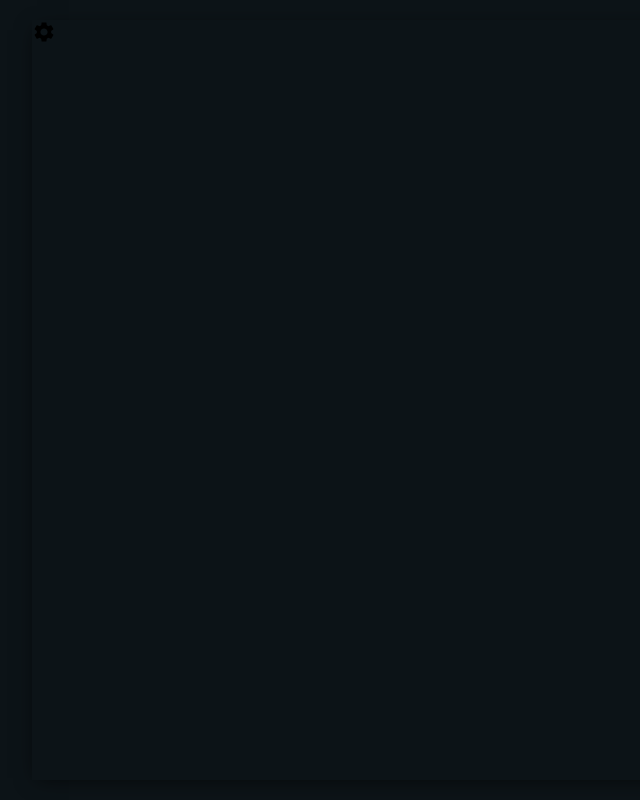
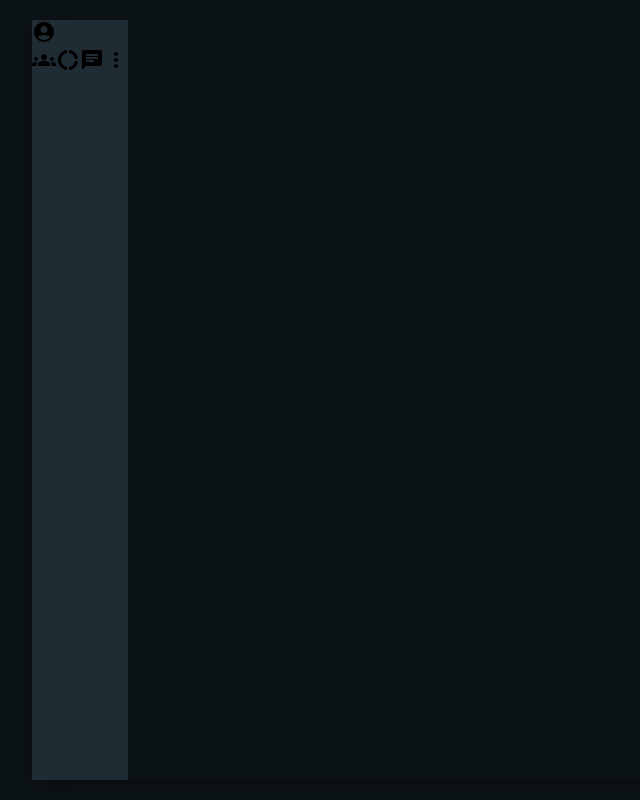
Before and after one commit to JakubWojtkowski/whatsapp-clone, a React (Create React App) app: page / in a window 1280 px wide. Shown: the whole page, without its empty margins (0-640 px from the left). Built offline with nearby package versions, Linux system fonts and the light colour scheme.

Commit message:
Add material ui icons to the sidebar

```diff
--- a/src/components/Sidebar.js
+++ b/src/components/Sidebar.js
@@ -1,12 +1,22 @@
 import React from "react";
 import { styled } from "styled-components";
-import SettingsIcon from "@mui/icons-material/Settings";
+import AccountCircleIcon from "@mui/icons-material/AccountCircle";
+import GroupsIcon from "@mui/icons-material/Groups";
+import DonutLargeIcon from "@mui/icons-material/DonutLarge";
+import ChatIcon from "@mui/icons-material/Chat";
+import MoreVertIcon from "@mui/icons-material/MoreVert";
 
 function Sidebar() {
   return (
     <Container>
       <SidebarHeader>
-        <SettingsIcon />
+        <AccountCircleIcon />
+        <SidebarHeaderRight>
+          <GroupsIcon />
+          <DonutLargeIcon />
+          <ChatIcon />
+          <MoreVertIcon />
+        </SidebarHeaderRight>
       </SidebarHeader>
 
       <SidebarSearch></SidebarSearch>
@@ -18,9 +28,13 @@ function Sidebar() {
 
 export default Sidebar;
 
-const Container = styled.div``;
+const Container = styled.div`
+  background: #202c33;
+`;
 
 const SidebarHeader = styled.div``;
+
+const SidebarHeaderRight = styled.div``;
 
 const SidebarSearch = styled.div``;
 
```
